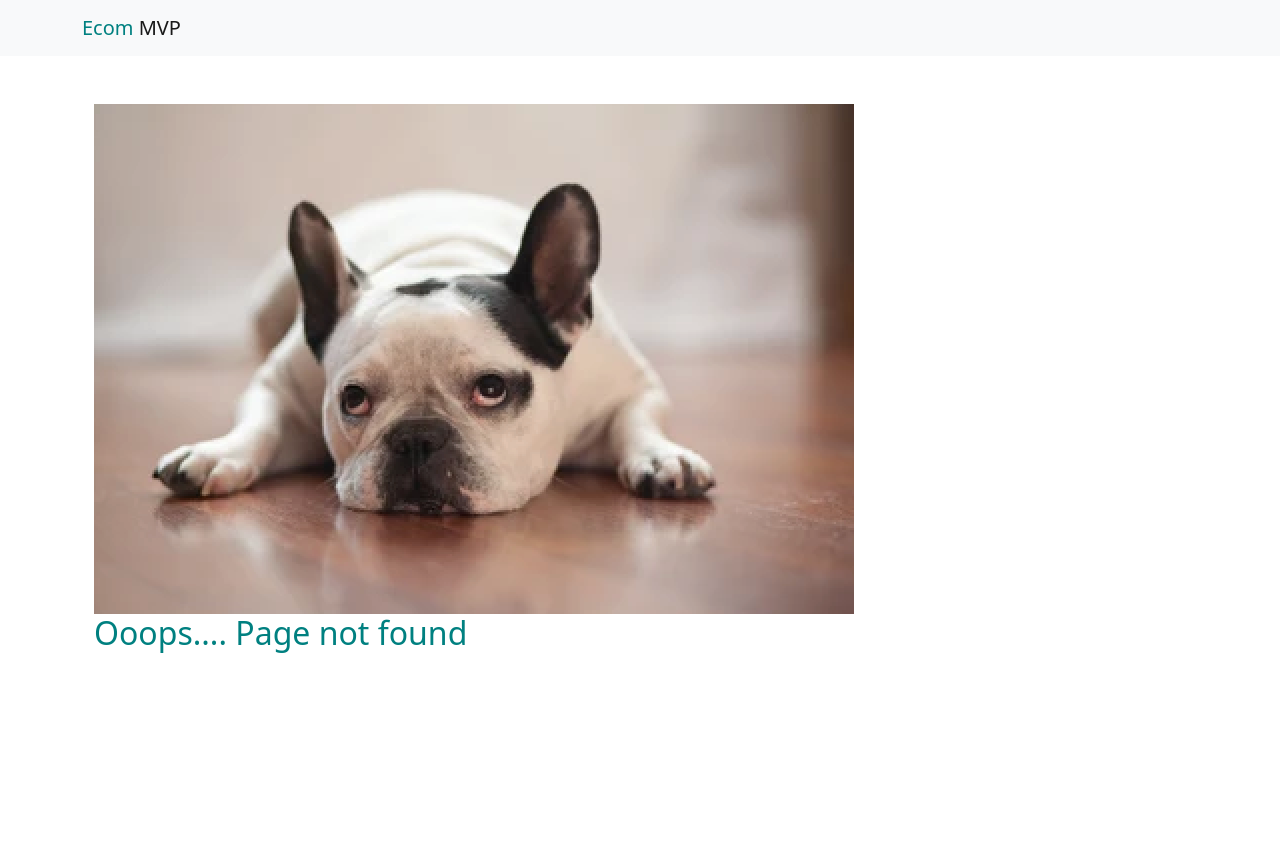
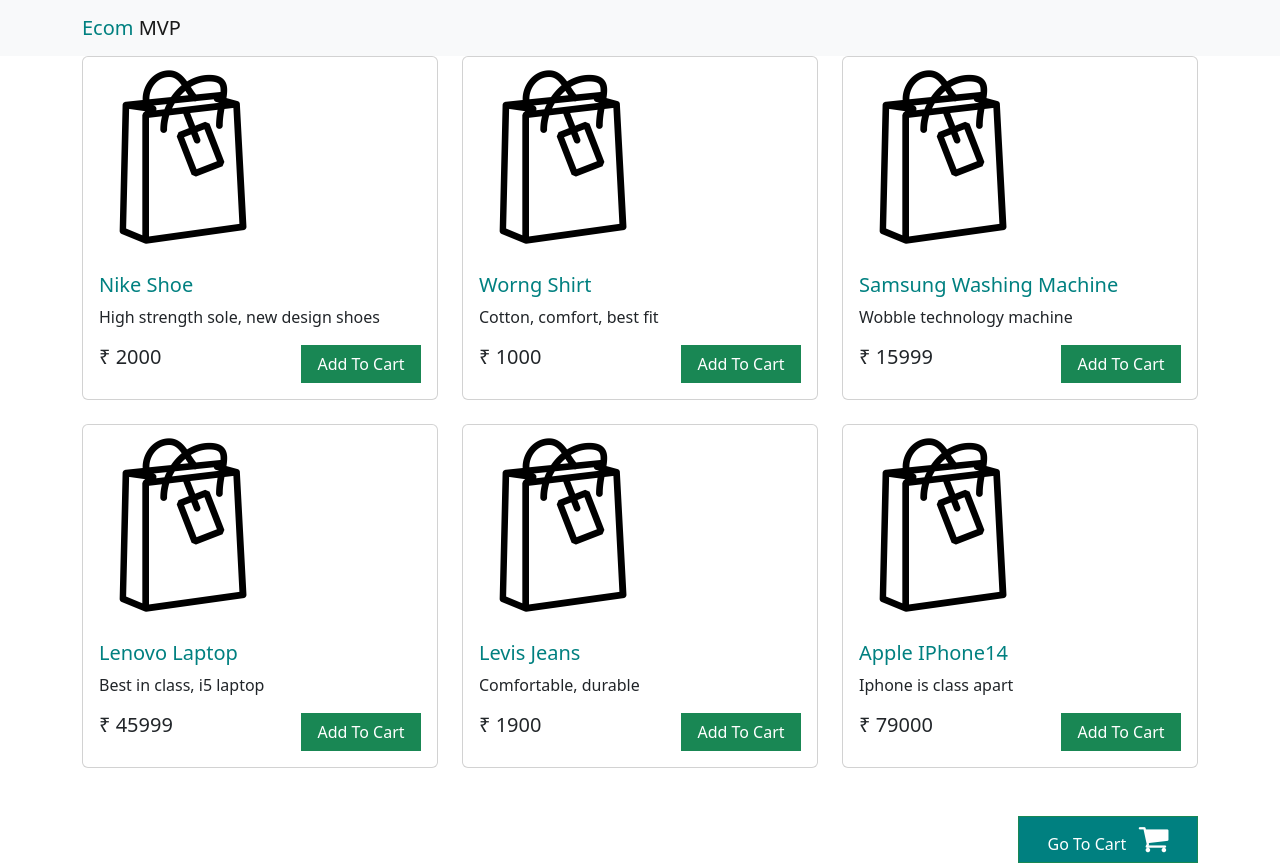
Before and after one commit to bhaveshofficial/mvp_ecom_dev_ui_react, a React (Create React App) app in the folder ecom_rui/: page /mvp_ecom_dev_ui_react/products in a window 1280 px wide. Before the commit this address had no page. Before the commit the page ends 800 px from the top, so only its background shows below. Built offline with nearby package versions, Linux system fonts and the light colour scheme.

Commit message:
Added gh pages deploy changes

```diff
--- a/ecom_rui/package.json
+++ b/ecom_rui/package.json
@@ -2,6 +2,7 @@
   "name": "ecom_rui",
   "version": "0.1.0",
   "private": true,
+  "homepage": "https://bhaveshofficial.github.io/mvp_ecom_dev_ui_react/",
   "dependencies": {
     "@testing-library/jest-dom": "^5.16.5",
     "@testing-library/react": "^13.4.0",
@@ -16,6 +17,8 @@
     "web-vitals": "^2.1.4"
   },
   "scripts": {
+    "predeploy": "npm run build",
+    "deploy": "gh-pages -d build",
     "start": "react-scripts start",
     "build": "react-scripts build",
     "test": "react-scripts test",
--- a/ecom_rui/public/404.html
+++ b/ecom_rui/public/404.html
@@ -9,7 +9,7 @@
         }
     </style>
     <body>
-        <img src="/dog_404img.png"></img>
+        <img src="./dog_404img.png"></img>
         <br></br>
         <h2 className="app-txt-var1 ">Ooops.... Page not found</h2>
     </body>
--- a/ecom_rui/public/error.html
+++ b/ecom_rui/public/error.html
@@ -9,7 +9,7 @@
         }
     </style>
     <body>
-        <img src="/dog_404img.png"></img>
+        <img src="./dog_404img.png"></img>
         <br></br>
         <h2 className="app-txt-var1 ">Ooops.... Page not found</h2>
     </body>
--- a/ecom_rui/src/common/main/Main.js
+++ b/ecom_rui/src/common/main/Main.js
@@ -15,11 +15,11 @@
     <Container fluid="sm">
       <BrowserRouter>
         <Switch>
-          <Route exact path="/" component={()=> <ProductListing flagUIOnly={flagUIOnly}></ProductListing>}></Route>
-          <Route path="/products" component={()=> <ProductListing flagUIOnly={flagUIOnly}></ProductListing>}></Route>
-          <Route path="/cart" component={()=> <Cart flagUIOnly={flagUIOnly}></Cart>}></Route>
-          <Route path="/contactDetails" component={()=> <ContactDetails flagUIOnly={flagUIOnly}></ContactDetails>}></Route>
-          <Route path="/orderDetails" component={()=> <OrderDetails flagUIOnly={flagUIOnly}></OrderDetails>}></Route>
+          <Route exact path="/mvp_ecom_dev_ui_react" component={()=> <ProductListing flagUIOnly={flagUIOnly}></ProductListing>}></Route>
+          <Route path="/mvp_ecom_dev_ui_react/products" component={()=> <ProductListing flagUIOnly={flagUIOnly}></ProductListing>}></Route>
+          <Route path="/mvp_ecom_dev_ui_react/cart" component={()=> <Cart flagUIOnly={flagUIOnly}></Cart>}></Route>
+          <Route path="/mvp_ecom_dev_ui_react/contactDetails" component={()=> <ContactDetails flagUIOnly={flagUIOnly}></ContactDetails>}></Route>
+          <Route path="/mvp_ecom_dev_ui_react/orderDetails" component={()=> <OrderDetails flagUIOnly={flagUIOnly}></OrderDetails>}></Route>
           <Route component={ErrorNotFound}></Route>
         </Switch>
       </BrowserRouter>
--- a/ecom_rui/src/feature/Cart.js
+++ b/ecom_rui/src/feature/Cart.js
@@ -63,7 +63,7 @@
       <Row className="mt-5">
         <Col>
         <Button variant="success" className="app-nav-action-btn cart-nav-act-btn">
-          <Link className="app-action-link" to="/contactDetails"><i className="fa fa-address-book" ></i> {" "}Add Contact Details<br></br><i className="fa fa-arrow-right fa-2x"></i> </Link>
+          <Link className="app-action-link" to="/mvp_ecom_dev_ui_react/contactDetails"><i className="fa fa-address-book" ></i> {" "}Add Contact Details<br></br><i className="fa fa-arrow-right fa-2x"></i> </Link>
         </Button>
         </Col>
       </Row>
--- a/ecom_rui/src/feature/ContactDetails.js
+++ b/ecom_rui/src/feature/ContactDetails.js
@@ -169,7 +169,7 @@
                 placeOrder(window.sessionStorage.getItem("ecommvp_userid"), flagUIOnly).then(res => {
                     console.log('second call success')
                     if(res?.data == 'PLACEORDER_SUCCESS')
-                        history.push('/orderDetails');
+                        history.push('/mvp_ecom_dev_ui_react/orderDetails');
                 })
             }
         })
--- a/ecom_rui/src/feature/ProductListing.js
+++ b/ecom_rui/src/feature/ProductListing.js
@@ -52,7 +52,7 @@
       <Row xs={1} className="mt-5">
         <Col>
           <Button variant="success" className="app-nav-action-btn">
-            <Link to="/cart" className="app-action-link">
+            <Link to="/mvp_ecom_dev_ui_react/cart" className="app-action-link">
               Go To Cart &nbsp;{" "}
               <i className="fa fa-shopping-cart fa-2x" aria-hidden="true"></i>
             </Link>
--- a/ecom_rui/src/service/DataService_UIOnly.js
+++ b/ecom_rui/src/service/DataService_UIOnly.js
@@ -4,42 +4,42 @@
     pname: "Nike Shoe",
     pdesc: "High strength sole, new design shoes",
     pprice: 2000.0,
-    pimage: "/productimg.png",
+    pimage: "./productimg.png",
   },
   {
     pid: 2,
     pname: "Worng Shirt",
     pdesc: "Cotton, comfort, best fit",
     pprice: 1000.0,
-    pimage: "/productimg.png",
+    pimage: "./productimg.png",
   },
   {
     pid: 3,
     pname: "Samsung Washing Machine",
     pdesc: "Wobble technology machine",
     pprice: 15999.0,
-    pimage: "/productimg.png",
+    pimage: "./productimg.png",
   },
   {
     pid: 4,
     pname: "Lenovo Laptop",
     pdesc: "Best in class, i5 laptop",
     pprice: 45999.0,
-    pimage: "/productimg.png",
+    pimage: "./productimg.png",
   },
   {
     pid: 5,
     pname: "Levis Jeans",
     pdesc: "Comfortable, durable",
     pprice: 1900.0,
-    pimage: "/productimg.png",
+    pimage: "./productimg.png",
   },
   {
     pid: 6,
     pname: "Apple IPhone14",
     pdesc: "Iphone is class apart",
     pprice: 79000.0,
-    pimage: "/productimg.png",
+    pimage: "./productimg.png",
   },
 ];
 
```
Also changed, not shown: 1 other file (tests, documents, lock files or other folders).
